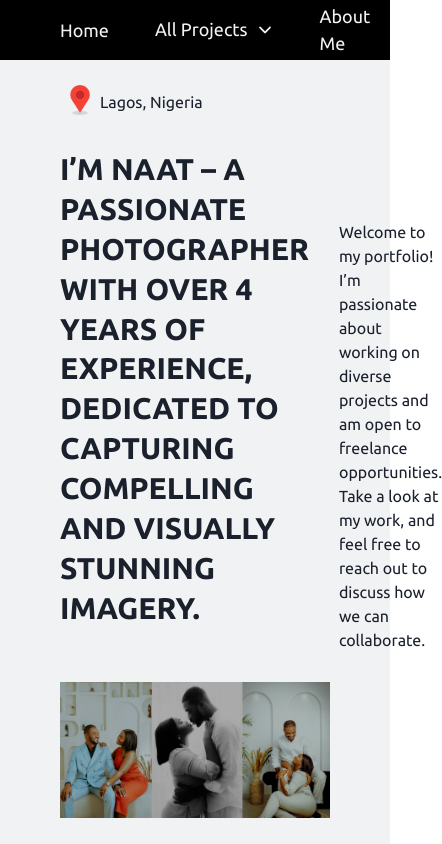
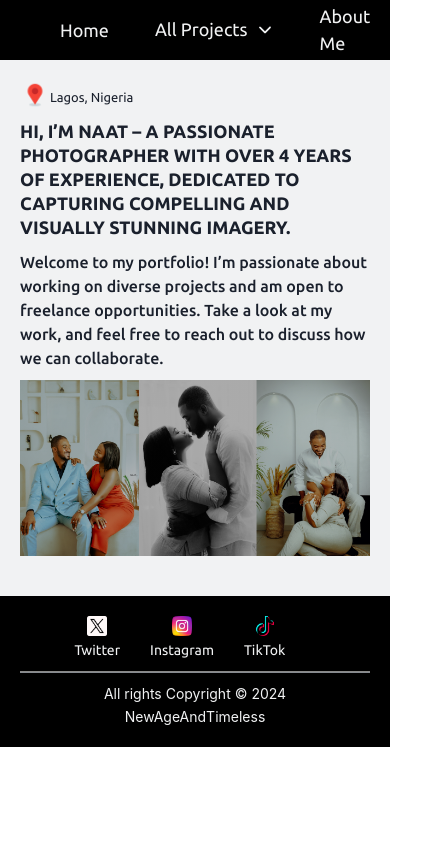
Before and after one commit to Owoyeleadedayo/naatpixels, a React (Vite) app: page / in a window 390 px wide. Shown: the top 844 px of the page, 442 px wide, since content can reach past the window. Built offline with nearby package versions, Linux system fonts and the light colour scheme.

Commit message:
made some changes for the responsivesness

```diff
--- a/src/components/AboutMe.tsx/Banner.tsx
+++ b/src/components/AboutMe.tsx/Banner.tsx
@@ -15,15 +15,23 @@ const Banner = () => {
         bgColor={"#f1f2f3"}
         width={"100%"}
         height={"100%"}
-        px={"60px"}
+        px={{ lg: "60px", base: "20px" }}
         py={"40px"}
-        flexDir={"row"}
-        gap={"30px"}
+        flexDir={{ lg: "row", base: "column" }}
+        gap={{ lg: "30px", base: "10px" }}
         pt={"80px"}
       >
-        <Flex flexDirection={"column"} maxW={"600px"} gap={"30px"}>
-          <Heading fontFamily={"Ubuntu"} textTransform={"uppercase"}>
-            I’m Naat – a passionate photographer with over 4 years of
+        <Flex
+          flexDirection={"column"}
+          maxW={"600px"}
+          gap={{ lg: "30px", base: "15px" }}
+        >
+          <Heading
+            fontSize={{ lg: "30px", base: "18px" }}
+            fontFamily={"Ubuntu"}
+            textTransform={"uppercase"}
+          >
+            Hi, I’m Naat – a passionate photographer with over 4 years of
             experience, based in Lagos, Nigeria.
           </Heading>
           <Text fontFamily={"Ubuntu"} maxW={"400px"}>
@@ -34,7 +42,14 @@ const Banner = () => {
             screen. I have also collaborated with brands on a smaller scale and
             gearing towards expanding my brand in this business of people.
           </Text>
-          //Key Character
+          <Text
+            fontFamily={"Ubuntu"}
+            color={"grey"}
+            fontStyle={"italic"}
+            mb={2}
+          >
+            // Key Character
+          </Text>
           <Flex>
             {char.map((item, index) => (
               <Button
@@ -44,7 +59,7 @@ const Banner = () => {
                 variant={"gradient"}
                 fontFamily={"Ubuntu"}
                 fontWeight={400}
-                textTransform={'capitalize'}
+                textTransform={"capitalize"}
                 mr={3}
               >
                 {item.label}
--- a/src/components/Banner.tsx
+++ b/src/components/Banner.tsx
@@ -15,10 +15,10 @@ const Banner = () => {
           bgColor={"#f1f2f3"}
           width={"100%"}
           height={"100%"}
-          px={"60px"}
+          px={{ lg: "60px", base: "20px" }}
           py={"40px"}
           flexDir={"column"}
-          gap={"30px"}
+          gap={{ lg: "30px", base: "10px" }}
           pt={"80px"}
         >
           <motion.div
@@ -33,7 +33,10 @@ const Banner = () => {
             viewport={{ once: true }}
           >
             <Flex>
-              <Flex width={"40px"} height={"40px"}>
+              <Flex
+                width={{ lg: "40px", base: "30px" }}
+                height={{ lg: "40px", base: "30px" }}
+              >
                 <Image
                   src={GPS}
                   width={"100%"}
@@ -42,14 +45,21 @@ const Banner = () => {
                   alt="gps"
                 />
               </Flex>
-              <Flex pt={"10px"}>
-                <Text fontFamily={"Ubuntu"} fontWeight={400}>
+              <Flex pt={{ lg: "10px", base: "8px" }}>
+                <Text
+                  fontFamily={"Ubuntu"}
+                  fontWeight={400}
+                  fontSize={{ lg: "16px", base: "13px" }}
+                >
                   Lagos, Nigeria
                 </Text>
               </Flex>
             </Flex>
           </motion.div>
-          <Flex gap={"30px"}>
+          <Flex
+            flexDirection={{ lg: "row", base: "column" }}
+            gap={{ lg: "30px", base: "10px" }}
+          >
             <motion.div
               initial={{ opacity: 0, x: -100 }}
               whileInView={{ opacity: 1, x: 0 }}
@@ -61,8 +71,8 @@ const Banner = () => {
               viewport={{ once: true }}
             >
               <Flex>
-                <Heading fontFamily={"Ubuntu"} textTransform={"uppercase"}>
-                  I’m Naat – a passionate photographer with over 4 years of
+                <Heading fontSize={{lg: "29px", base: "18px"}} fontFamily={"Ubuntu"} textTransform={"uppercase"}>
+                  Hi, I’m Naat – a passionate photographer with over 4 years of
                   experience, dedicated to capturing compelling and visually
                   stunning imagery.
                 </Heading>
@@ -78,8 +88,8 @@ const Banner = () => {
               }}
               viewport={{ once: true }}
             >
-              <Flex pt={"70px"}>
-                <Text fontFamily={"Ubuntu"}>
+              <Flex pt={{lg:"40px", base: "0px"}}>
+                <Text fontFamily={"Ubuntu"} fontSize={{lg: "17px", base: "16px"}} fontWeight={500}>
                   Welcome to my portfolio! I’m passionate about working on
                   diverse projects and am open to freelance opportunities. Take
                   a look at my work, and feel free to reach out to discuss how
@@ -98,7 +108,7 @@ const Banner = () => {
             }}
             viewport={{ once: true }}
           >
-            <Flex position={'relative'}>
+            <Flex position={"relative"}>
               <Image
                 src={Ban}
                 width={"100%"}
--- a/src/components/Footer.tsx
+++ b/src/components/Footer.tsx
@@ -35,7 +35,7 @@ const Footer = () => {
         justifyContent={"center"}
         alignItems={"center"}
         flexDirection={"column"}
-        px={"60px"}
+        px={{ lg: "60px", base: "20px" }}
         py={"20px"}
         gap={"10px"}
       >
@@ -49,7 +49,11 @@ const Footer = () => {
                 alignItems={"center"}
                 gap={1}
               >
-                <Flex key={index} width={"35px"} height={"35px"}>
+                <Flex
+                  key={index}
+                  width={{ lg: "25px", base: "20px" }}
+                  height={{ lg: "25px", base: "20px" }}
+                >
                   <Image src={item.logo} width={"100%"} height={"100%"} />
                 </Flex>
                 <Flex>
@@ -57,6 +61,7 @@ const Footer = () => {
                     fontFamily={"Ubuntu"}
                     color={"#f1f2f3"}
                     textAlign={"center"}
+                    fontSize={{ lg: "16px", base: "14px" }}
                   >
                     {item.label}
                   </Text>
@@ -68,7 +73,12 @@ const Footer = () => {
         <Divider bg={"#E5E4E2"} maxW={"100%"} h={"1px"} />
         <Flex flexDirection={"column"} gap={"2px"}>
           {text.map((item, index) => (
-            <Text key={index} textAlign={"center"} color={"#f1f2f3"}>
+            <Text
+              key={index}
+              textAlign={"center"}
+              fontSize={{ lg: "16px", base: "14px" }}
+              color={"#f1f2f3"}
+            >
               {item.label}
             </Text>
           ))}
--- a/src/pages/Contact.tsx
+++ b/src/pages/Contact.tsx
@@ -10,10 +10,10 @@ const Contact = () => {
           bgColor={"#f1f2f3"}
           width={"100%"}
           height={"100%"}
-          px={"60px"}
+          px={{ lg: "60px", base: "20px" }}
           py={"40px"}
-          flexDir={"row"}
-          gap={"30px"}
+          flexDir={{ lg: "row", base: "column" }}
+          gap={{ lg: "30px", base: "10px" }}
           pt={"129px"}
         >
           <Flex width={"50%"}>
@@ -29,14 +29,22 @@ const Contact = () => {
               viewport={{ once: true }}
             >
               <Flex flexDirection={"column"} gap={"20px"}>
-                <Heading fontFamily={"Ubuntu"} textTransform={"uppercase"}>
+                <Heading
+                  fontSize={{ lg: "30px", base: "18px" }}
+                  fontFamily={"Ubuntu"}
+                  textTransform={"uppercase"}
+                >
                   are you interested in collaboration? let's get in touch
                 </Heading>
                 <Flex flexDirection={"column"}>
-                  <Text fontFamily={"Ubuntu"} textTransform={"capitalize"}>
+                  <Text
+                    fontFamily={"Ubuntu"}
+                    color={"grey"}
+                    textTransform={"capitalize"}
+                  >
                     Get in Touch with me
                   </Text>
-                  <Text fontFamily={"Ubuntu"} fontSize={"16px"}>
+                  <Text fontFamily={"Ubuntu"} color={"grey"} fontSize={"16px"}>
                     naatpixels@gmail.com
                   </Text>
                 </Flex>
@@ -55,12 +63,17 @@ const Contact = () => {
               }}
               viewport={{ once: true }}
             >
-              <Text fontFamily={"Ubuntu"} fontStyle={"italic"} mb={2}>
+              <Text
+                fontFamily={"Ubuntu"}
+                color={"grey"}
+                fontStyle={"italic"}
+                mb={2}
+              >
                 // Send a message
               </Text>
               <Input
                 borderColor={"grey"}
-                focusBorderColor="black"
+                focusBorderColor="grey"
                 color={"gray"}
                 fontFamily={"Ubuntu"}
                 fontSize={"16px"}
@@ -70,7 +83,7 @@ const Contact = () => {
               <Input
                 type="email"
                 borderColor={"grey"}
-                focusBorderColor="black"
+                focusBorderColor="grey"
                 color={"gray"}
                 fontFamily={"Ubuntu"}
                 fontSize={"16px"}
```
